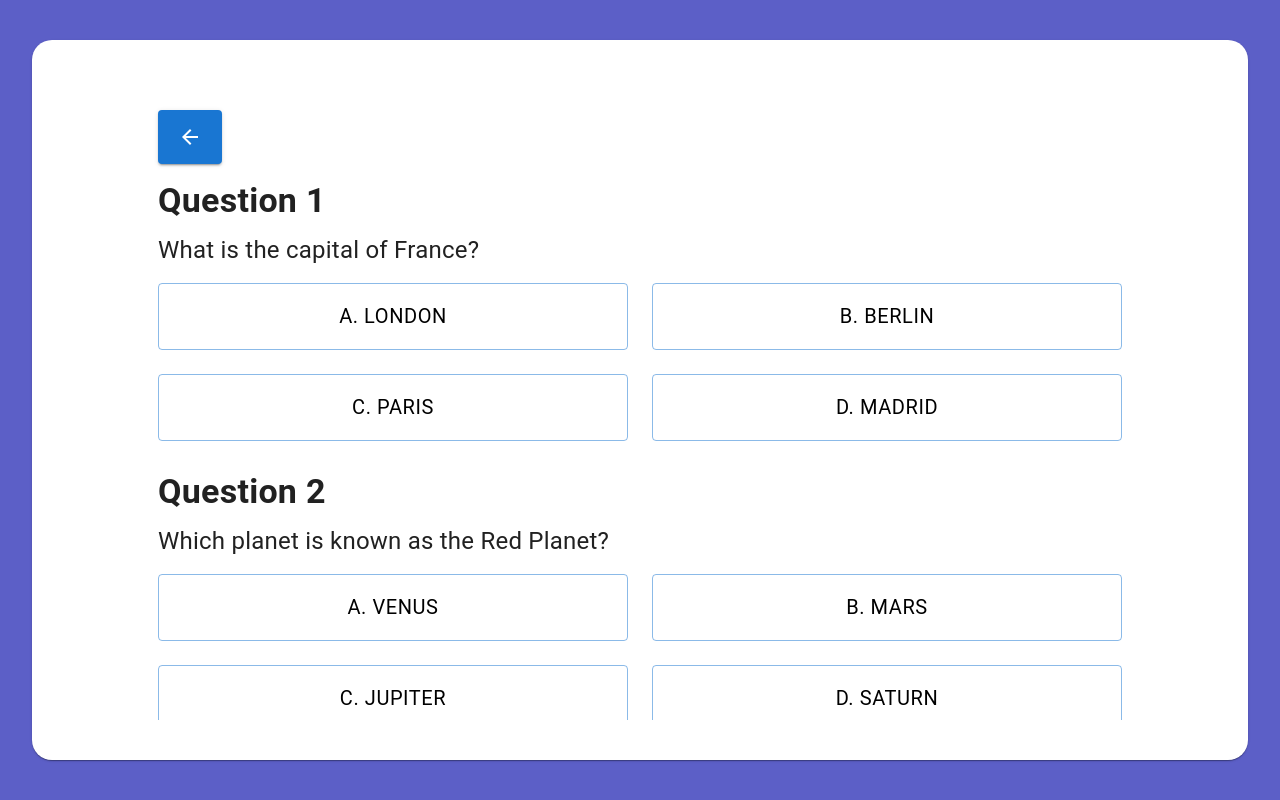
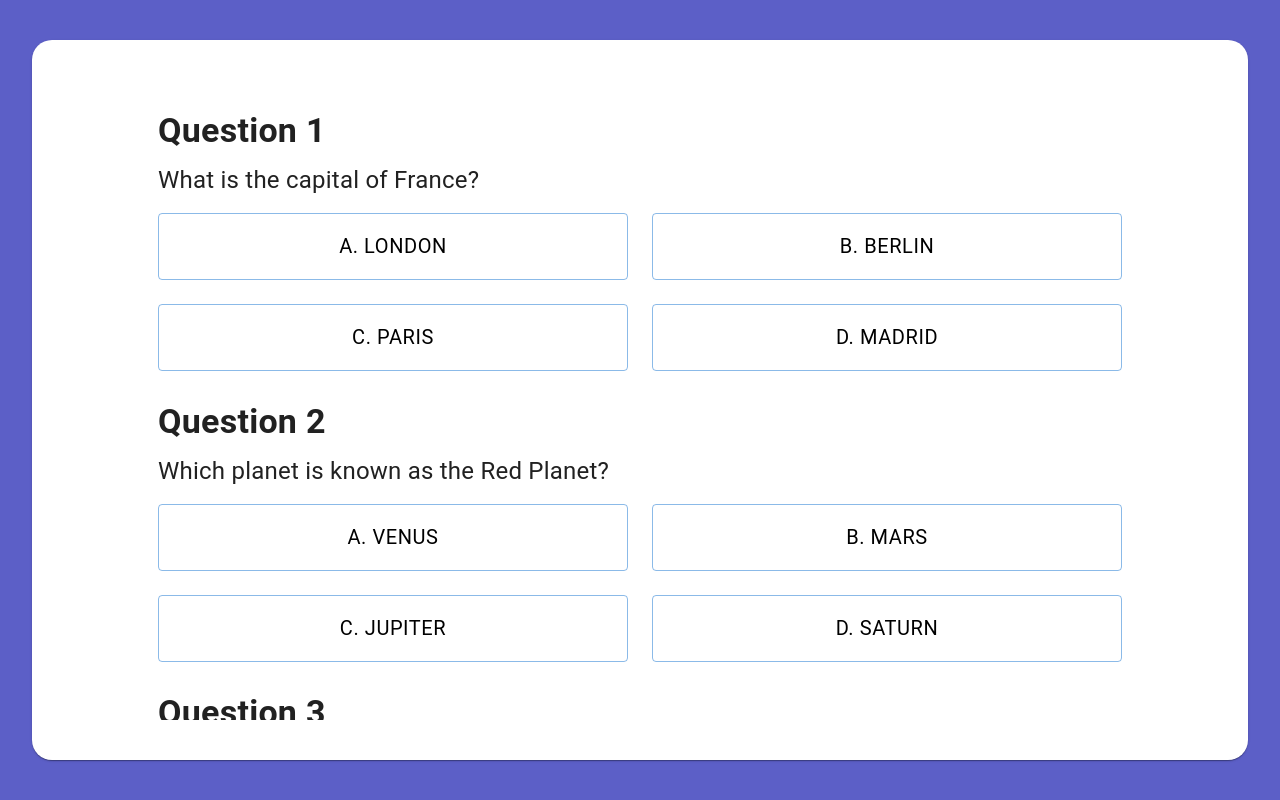
Before and after one commit to UtkJaiswal/firstbench-ai-react, a React (Create React App) app: page /questions in a window 1280 px wide. Built offline with nearby package versions, Linux system fonts and the light colour scheme.

Commit message:
back button functionality added

```diff
--- a/src/components/QuestionComponent.tsx
+++ b/src/components/QuestionComponent.tsx
@@ -95,6 +95,9 @@ const questions: Question[] = [
     const handlePrev = () => {
   if (currentQuestion > 1) {
     setCurrentQuestion((prev) => prev - 1);
+  } else {
+    // Redirect to the previous page
+    navigate(-1); // This will navigate back to the last page in the history
   }
 };
 
@@ -123,10 +126,12 @@ const questions: Question[] = [
       const selectedAnswer = selectedAnswers[index];
       const correctAnswer = questions[index].correctAnswer;
 
+      // Using pure black for dark text color on colored backgrounds
       const darkTextColor = '#000000';
 
       if (mode === "Practice Test") {
         if (selectedAnswer) {
+          // Show immediate feedback in Practice Test mode once an answer is selected
           if (answer === correctAnswer) {
             return { backgroundColor: 'green', color: darkTextColor, fontWeight: 'bold' };
           }
@@ -135,16 +140,19 @@ const questions: Question[] = [
           }
         }
       } else if (!submitted) {
+        // For other modes, only highlight the selected answer in blue before submission
         if (answer === selectedAnswer) {
           return { backgroundColor: 'blue', color: 'white', fontWeight: 'bold' };
         }
-        } if (submitted) {
+      } if(submitted) {
+        // After submission, show correct and incorrect answers
         if (answer === correctAnswer) {
           return { backgroundColor: 'green', color: darkTextColor, fontWeight: 'bold' };
         }
         if (answer === selectedAnswer && answer !== correctAnswer) {
           return { backgroundColor: 'red', color: darkTextColor, fontWeight: 'bold' };
         }
+        // Highlight the correct answer if it was not selected at all
         if (selectedAnswer === null && answer === correctAnswer) {
           return { backgroundColor: 'green', color: darkTextColor, fontWeight: 'bold' };
         }
@@ -185,34 +193,44 @@ const questions: Question[] = [
     <Card sx={{ width: "95vw", height: { xs: '80vh', sm: '60vh', md: '90vh' }, padding: '30px', backgroundColor: '#fff', borderRadius: '20px', position: 'relative', display: "flex", flexDirection: "column", justifyContent: "center", alignItems: "center" }}>
 
       {submitted && (
-              <Typography sx={{ fontSize: '1.5rem', fontWeight: 'bold', position: 'absolute', top: '10px', textAlign: 'center' }}>
-                Your score: {score} out of {questions.length}
+        <Typography variant="h4" sx={{ marginBottom: '20px', textAlign: 'center' }}>
+          Your Score: {score} out of {questions.length}
         </Typography>
       )}
 
-            {mode === "Practice Test" && !submitted ? (
-              <Box sx={{ height: "80vh", width: "80vw", display: 'flex', flexDirection: 'column', alignItems: 'center' }}>
-                <Box sx={{ width: '100%', display: 'flex', justifyContent: 'space-between', alignItems: 'center', mb: 3 }}>
-                  <Button variant="contained" color="primary" onClick={handlePrev} disabled={currentQuestion === 1} sx={{ fontSize: '1.25rem', padding: '15px 20px' }}>
+      {!submitted && mode === "Practice Test" && (
+        <Box sx={{ height: "80vh", width: "80vw", display: 'flex', justifyContent: 'space-between', alignItems: 'center' }}>
+          <Button
+            variant="contained"
+            color="primary"
+            onClick={handlePrev}
+            sx={{ fontSize: '1.25rem', padding: '15px 20px' }}
+          >
             <ArrowBackIcon />
           </Button>
 
-                  <Typography sx={{ fontSize: '1.5rem' }}>
-                    {`Question ${currentQuestion} of ${questions.length}`}
-                  </Typography>
+          {renderQuestion(questions[currentQuestion - 1], currentQuestion - 1)}
 
-                  <Button variant="contained" color="primary" onClick={handleNext} disabled={currentQuestion === questions.length} sx={{ fontSize: '1.25rem', padding: '15px 20px' }}>
+          <Button
+            variant="contained"
+            color="primary"
+            onClick={handleNext}
+            disabled={currentQuestion === questions.length}
+            sx={{ fontSize: '1.25rem', padding: '15px 20px' }}
+          >
             <ArrowForwardIcon />
           </Button>
         </Box>
+      )}
 
-                {renderQuestion(questions[currentQuestion - 1], currentQuestion - 1)}
-
-                {currentQuestion === questions.length && (
+      {(!submitted && mode !== "Practice Test") || submitted ? (
+        <Box sx={{ height: "80vh", width: "80vw", overflowY: 'scroll', padding: '30px' }}>
+          {questions.map((question, index) => renderQuestion(question, index))}
+          {!submitted && mode !== "Practice Test" && (
             <Button
               variant="contained"
               color="success"
-                    sx={{ mt: 3, fontSize: '1.25rem', padding: '15px 20px' }}
+              sx={{ width: "20%", marginTop: '20px', fontSize: '1.25rem', padding: '15px 20px' }}
               onClick={handleConfirmSubmit}
             >
               Submit
@@ -221,30 +239,17 @@ const questions: Question[] = [
         </Box>
       ) : null}
 
-            {(!submitted && mode !== "Practice Test") || submitted ? (
-              <Box sx={{ height: "80vh", width: "80vw", overflowY: 'scroll', padding: '30px' }}>
-                <Button
-                  variant="contained"
-                  color="primary"
-                  onClick={() => navigate('/')}
-                  sx={{ mb: 2, fontSize: '1.25rem', padding: '15px 20px' }}
-                >
-                  <ArrowBackIcon />
-                </Button>
-                {questions.map((question, index) => renderQuestion(question, index))}
-
-                {!submitted && (
+      {/* Submit button for Practice Test on the last question */}
+      {!submitted && mode === "Practice Test" && currentQuestion === questions.length && (
         <Button
           variant="contained"
           color="success"
-                    sx={{ mt: 3, fontSize: '1.25rem', padding: '15px 20px' }}
+          sx={{ width: "20%", marginTop: '20px', fontSize: '1.25rem', padding: '15px 20px' }}
           onClick={handleConfirmSubmit}
         >
           Submit
         </Button>
       )}
-              </Box>
-            ) : null}
 
       <Dialog open={isSubmitDialogOpen} onClose={handleCloseDialog}>
         <DialogTitle sx={{ fontSize: '1.5rem' }}>Are you sure you want to submit?</DialogTitle>
@@ -263,6 +268,9 @@ const questions: Question[] = [
 );
 
 
+
+
+
   };
 
   export default QuestionComponent;
```
Lines whose indentation alone changed are shown as unchanged.
